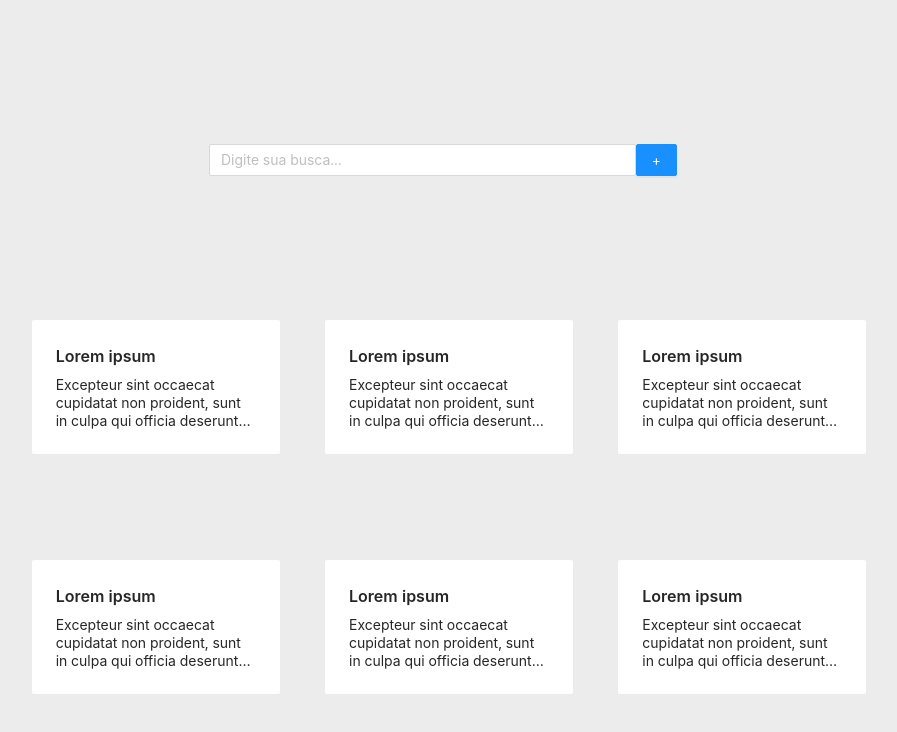
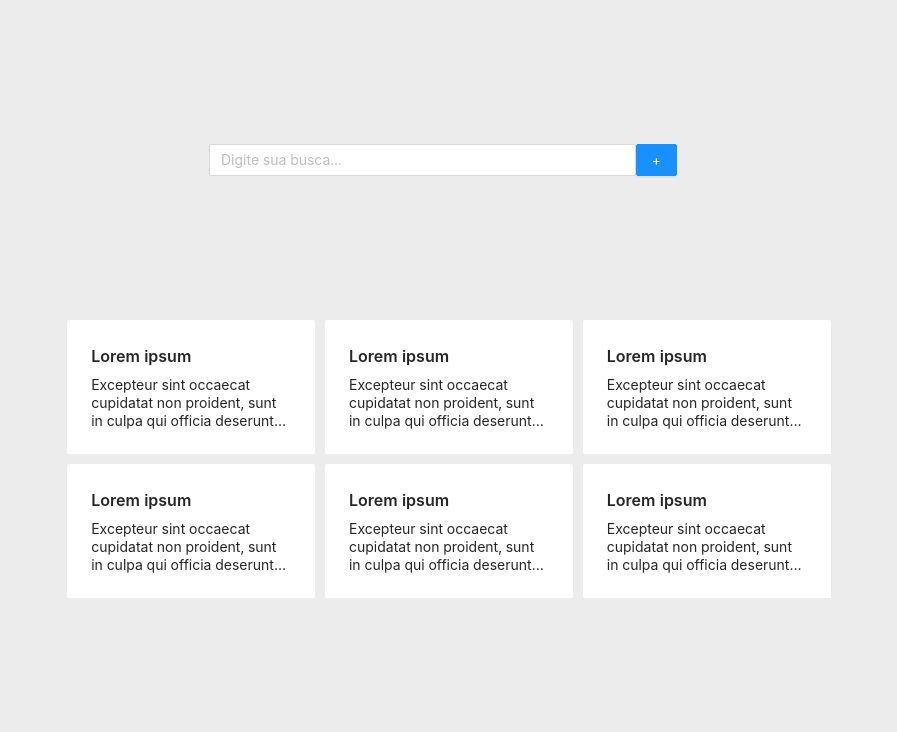
Before and after one commit to pedropereirahg/act-app, a Next.js app: page / in a window 1280 px wide. Shown: the top 732 px of the page, without its empty margins (191-1088 px from the left). Built offline with nearby package versions, Linux system fonts and the light colour scheme.

Commit message:
chore: improvements

```diff
--- a/pages/_app.tsx
+++ b/pages/_app.tsx
@@ -1,6 +1,7 @@
-import './globals.css'
 import 'antd/dist/antd.css'
 import type { AppProps } from 'next/app'
+
+import './globals.css'
 
 function MyApp({ Component, pageProps }: AppProps) {
   return <Component {...pageProps} />
--- a/pages/activity-creation.js
+++ b/pages/activity-creation.js
@@ -1,8 +1,7 @@
 import * as React from 'react';
+
 import Metadata from '../src/components/Metadata/index'
 import TypeOfActivity from '../src/components/TypeOfActivity';
-
-/* import styles from '../styles/Home.module.scss' */
 
 const ActivityCreationPage = () => {
   return (
--- a/pages/essay-question.js
+++ b/pages/essay-question.js
@@ -1,7 +1,7 @@
 import * as React from 'react';
+
 import Metadata from '../src/components/Metadata/index';
-import EssayQuestion from '../src/components/ EssayQuestion';
-/* import styles from '../styles/Home.module.scss' */
+import EssayQuestion from '../src/components/EssayQuestion';
 
 const EssayQuestionPage = () => {
   return (
--- a/pages/index.tsx
+++ b/pages/index.tsx
@@ -1,9 +1,8 @@
 import * as React from 'react';
 import type { NextPage } from 'next'
+
 import SearchPage from '../src/components/Search/index';
 import Metadata from '../src/components/Metadata/index'
-import CardActivity from '../src/components/CardActivity/index'
-/* import styles from '../styles/Home.module.scss' */
 
 const Home: NextPage = () => {
   return (
--- a/src/components/CardActivity/index.js
+++ b/src/components/CardActivity/index.js
@@ -1,7 +1,6 @@
 import * as React from 'react';
-import { Row, Col, Card, Typography } from 'antd';
+import { Card, Typography } from 'antd';
 import Link from 'next/link';
-import { CheckCircleOutlined } from '@ant-design/icons';
 import styles from './CardActivity.module.scss';
 
 const activity = {
@@ -87,7 +86,7 @@ function CardActivity() {
     <div className={styles.cardWrapper}>
 
       {activity.data && activity.data.map((item, i) => (
-        <div style={{ margimBottom: 10 }} key={i}>
+        <div style={{ marginBottom: 10 }} key={i}>
           <Link href={'/essay-question'}>
             <Card bordered={false} className={styles.card}>
               <Typography.Title level={5}>{item.title}</Typography.Title>
--- a/src/components/Search/index.js
+++ b/src/components/Search/index.js
@@ -1,6 +1,7 @@
 import * as React from 'react';
 import { Input, Button, Row, Col } from 'antd';
 import Link from 'next/link';
+
 import CardActivity from '../CardActivity';
 
 const sendValue = (event) => {
@@ -9,14 +10,23 @@ const sendValue = (event) => {
 
 function SearchPage() {
   return (
-    <>
+    <React.Fragment>
       <Row justify="center" align="middle" style={{ height: '40%' }}>
-        <Col span={8}><Input placeholder="Digite sua busca..." onChange={sendValue} /></Col>
-        <Col span={1}><Link href={'/activity-creation'}><Button type="primary">+</Button></Link></Col>
+        <Col span={8}>
+          <Input placeholder="Digite sua busca..." onChange={sendValue} />
+        </Col>
+        <Col span={1}>
+          <Link href={'/activity-creation'}>
+            <Button type="primary">+</Button>
+          </Link>
+        </Col>
       </Row>
-      <CardActivity />
-    </>
-
+      <Row justify="center" align="middle">
+        <Col span={22}>
+          <CardActivity />
+        </Col>
+      </Row>
+    </React.Fragment>
   )
 };
 
```
Also changed, not shown: src/components/EssayQuestion/ EssayQuestion.module.scss (renamed from src/components/ EssayQuestion/ EssayQuestion.module.scss), src/components/EssayQuestion/index.js (renamed from src/components/ EssayQuestion/index.js).
